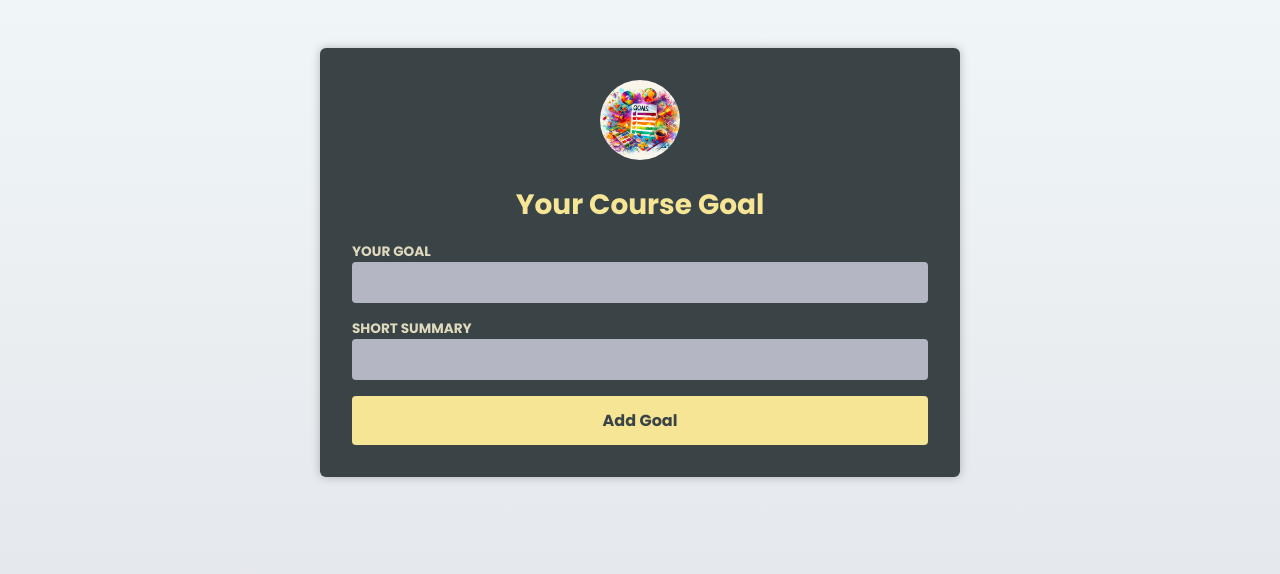
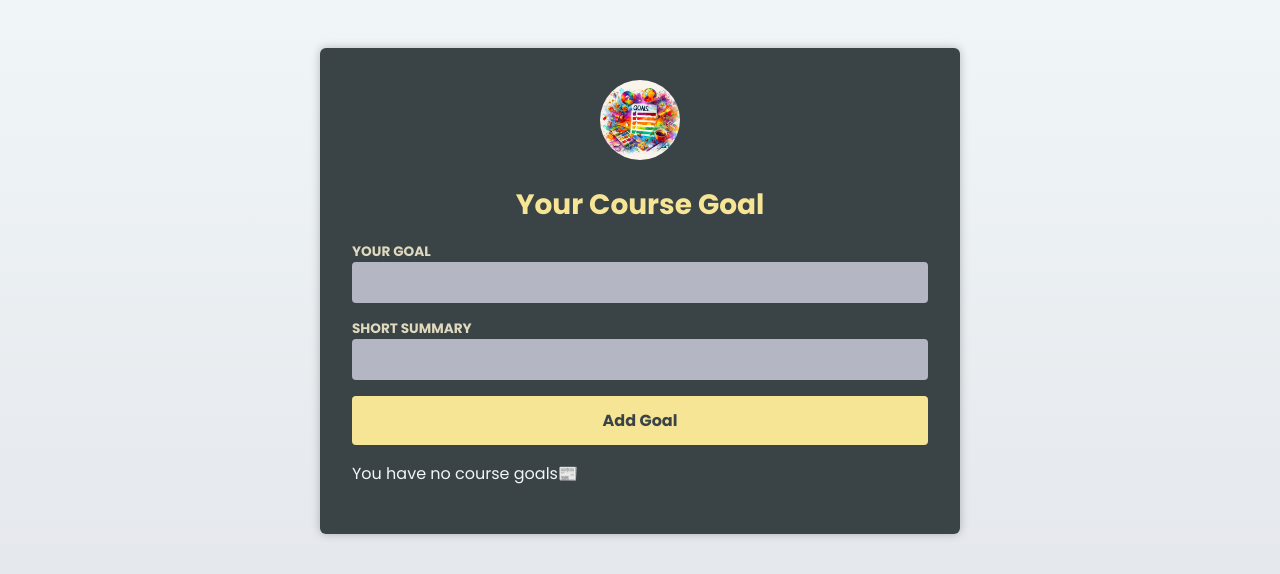
Before and after one commit to MahmoudAmouni/CourseGoal, a React (Vite) app: page / in a window 1280 px wide. Shown: the top 574 px of the page. Built offline with nearby package versions, Linux system fonts and the light colour scheme; the HTML template or start-up script is replaced by a standard one.

Commit message:
Added new feature

```diff
--- a/src/Components/CourseGoal.tsx
+++ b/src/Components/CourseGoal.tsx
@@ -7,6 +7,7 @@ interface CGProps{
     handledltGoal:(id:number)=> void
 }
 export default function CourseGoal({title,children,id,handledltGoal}:CGProps) {
+
   return (
     <article>
       <div>
--- a/src/Components/CourseGoalList.tsx
+++ b/src/Components/CourseGoalList.tsx
@@ -1,11 +1,21 @@
+import { ReactNode } from "react";
 import { CourseGoalsType } from "../App";
 import CourseGoal from "./CourseGoal";
+import InfoBox from "./InfoBox";
 interface CGLPorps{
     goals:CourseGoalsType[],
     handledltGoal:(id:number)=>void
 }
 export default function CourseGoalList({goals,handledltGoal}:CGLPorps) {
+  if(goals.length == 0)return <InfoBox mode="hint" >
+    You have no course goals📰
+  </InfoBox>
+
+  let warningBox: ReactNode;
+  if(goals.length>=4)warningBox = <InfoBox mode="warning" >Dont add more goals to not get unmotivated😣</InfoBox>
   return (
+    <>
+    {warningBox}
     <ul>
         {goals.map((goal) => (
           <li key={goal.id}>
@@ -15,5 +25,6 @@ export default function CourseGoalList({goals,handledltGoal}:CGLPorps) {
           </li>
         ))}
       </ul>
+    </>
   )
 }
--- a/src/Components/InfoBox.tsx
+++ b/src/Components/InfoBox.tsx
@@ -13,7 +13,7 @@ export default function InfoBox({children,mode}:IBProps) {
         );
     }
     return (
-      <aside className="infobox infobox-hint">
+      <aside className="infobox infobox-warning">
         <h2>Warning</h2>
         <p>{children}</p>
       </aside>
```
